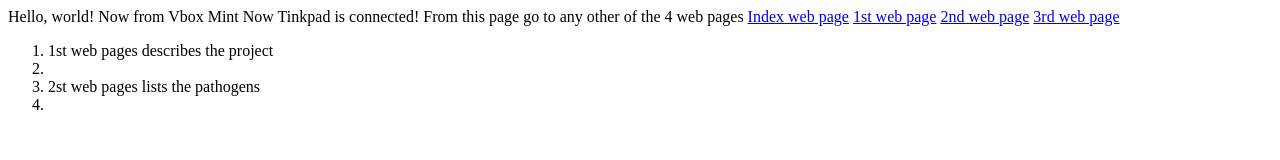
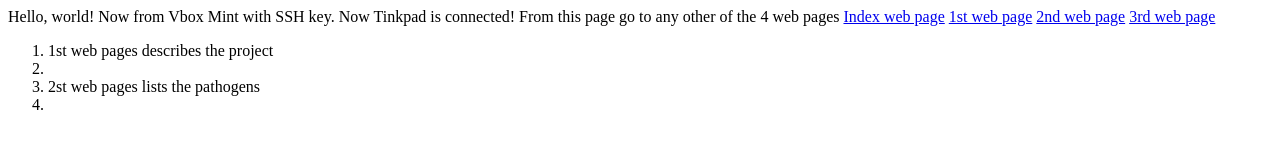
Before and after one commit to martin2urban/project0, a plain HTML site: page index.html in a window 1280 px wide. Drawn offline with Linux system fonts and the light colour scheme.

Commit message:
with ssh key from Vbox

```diff
--- a/index.html
+++ b/index.html
@@ -5,7 +5,7 @@
     </head>
     <body>
         Hello, world!
-Now from Vbox Mint
+Now from Vbox Mint with SSH key.
         Now Tinkpad is connected!
         From this page go to any other of the 4 web pages
             <a href="index.html">Index web page</a>
```
